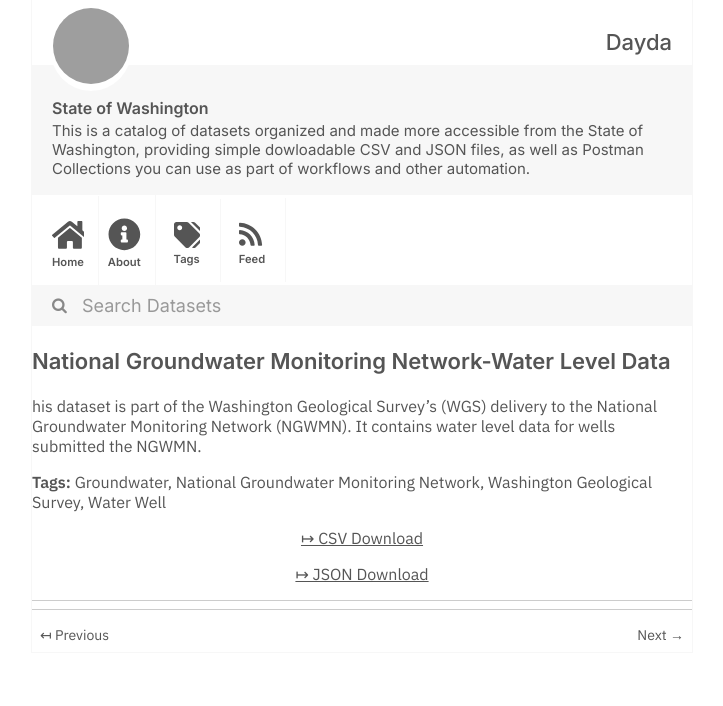
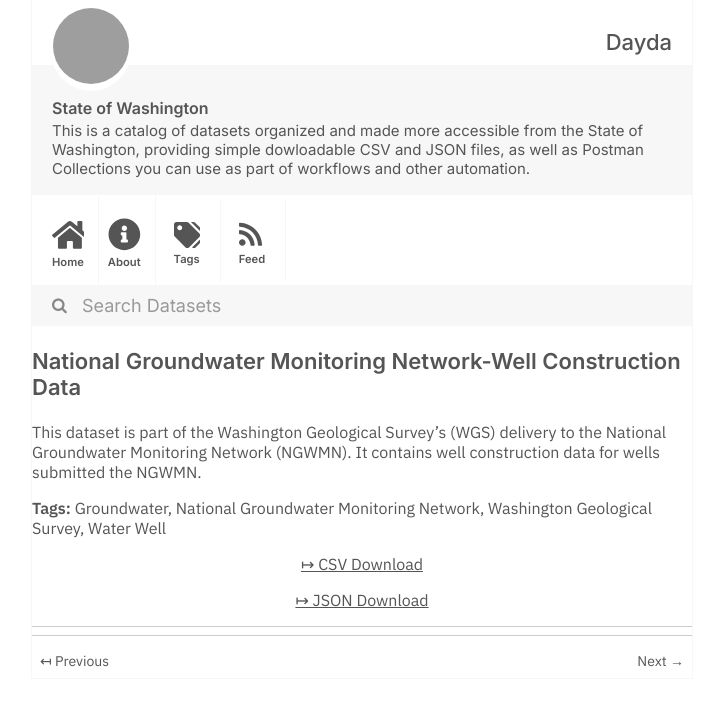
Before and after one commit to dayda-entities/state-of-washington, a Jekyll site: the page built from _posts/2020-11-10-national-groundwater-monitorin.md, in a window 1280 px wide, cut to the strip 0-706 px from the top of the page. Shown: the whole strip, without its empty margins (278-1001 px from the left). Built offline with Jekyll 4.4.1, drawn with Linux system fonts in a browser that asks for light colours; grey boxes are pictures that could not be loaded.

Commit message:
Publish Data

```diff
--- a/_posts/2020-11-10-national-groundwater-monitorin.md
+++ b/_posts/2020-11-10-national-groundwater-monitorin.md
@@ -1,7 +1,7 @@
 ---
-title: National Groundwater Monitoring Network-Water Level Data
-created: '2020-11-10T17:19:52.483221'
-modified: '2020-11-10T17:19:52.483229'
+title: National Groundwater Monitoring Network-Well Construction Data
+created: '2020-11-10T17:21:18.791095'
+modified: '2020-11-10T17:21:18.791105'
 state: active
 type: dataset
 tags:
@@ -11,9 +11,9 @@ tags:
   - Water Well
 groups:
   - Local Government
-csv_url: 'https://data.wa.gov/api/views/5ntt-w96d/rows.csv?accessType=DOWNLOAD'
-json_url: 'https://data.wa.gov/api/views/5ntt-w96d/rows.json?accessType=DOWNLOAD'
+csv_url: 'https://data.wa.gov/api/views/r975-qgsb/rows.csv?accessType=DOWNLOAD'
+json_url: 'https://data.wa.gov/api/views/r975-qgsb/rows.json?accessType=DOWNLOAD'
 layout: post
 
 ---
-his dataset is part of the Washington Geological Survey's (WGS) delivery to the National Groundwater Monitoring Network (NGWMN). It contains water level data for wells submitted the NGWMN.
+This dataset is part of the Washington Geological Survey's (WGS) delivery to the National Groundwater Monitoring Network (NGWMN). It contains well construction data for wells submitted the NGWMN.
```
